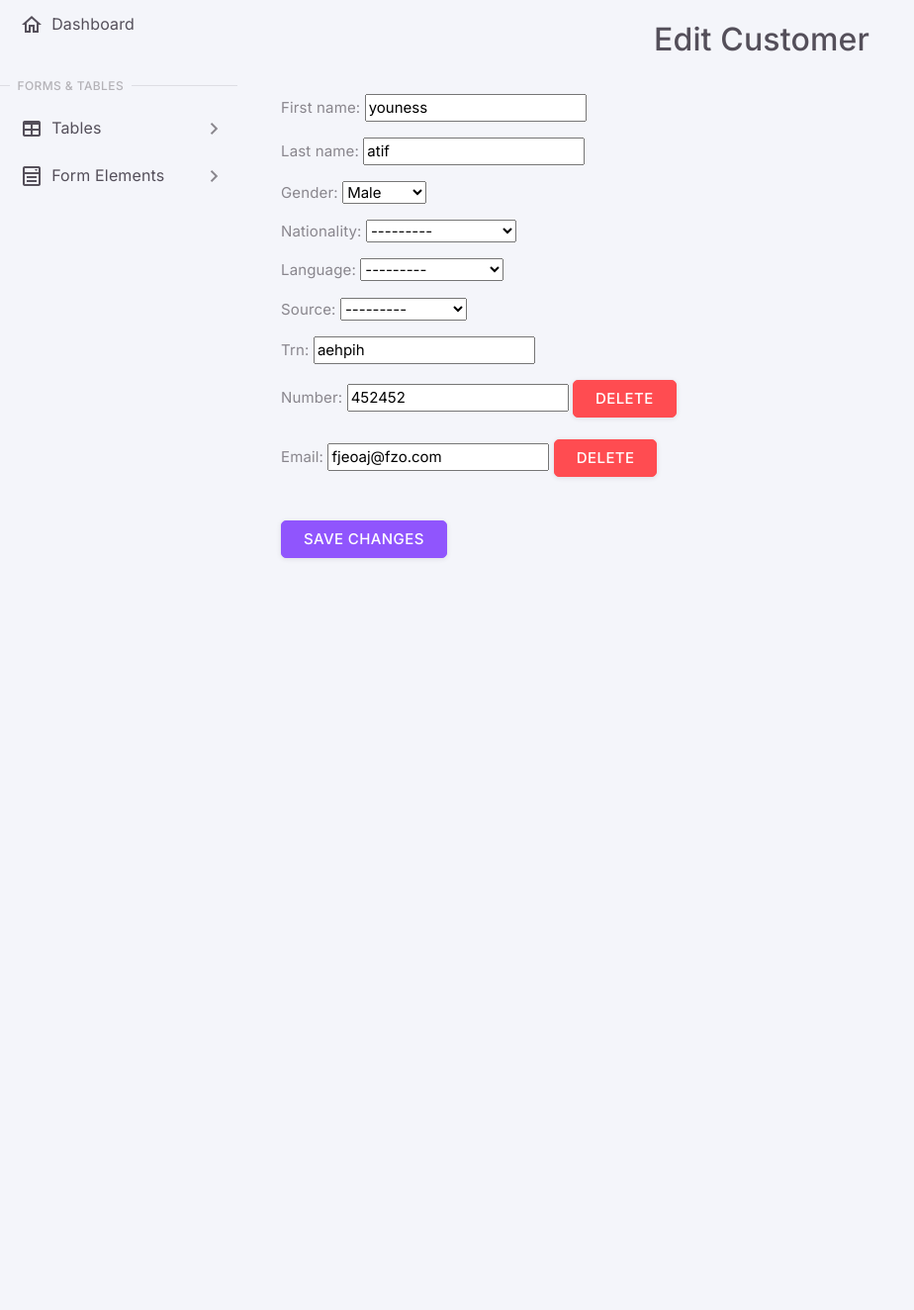
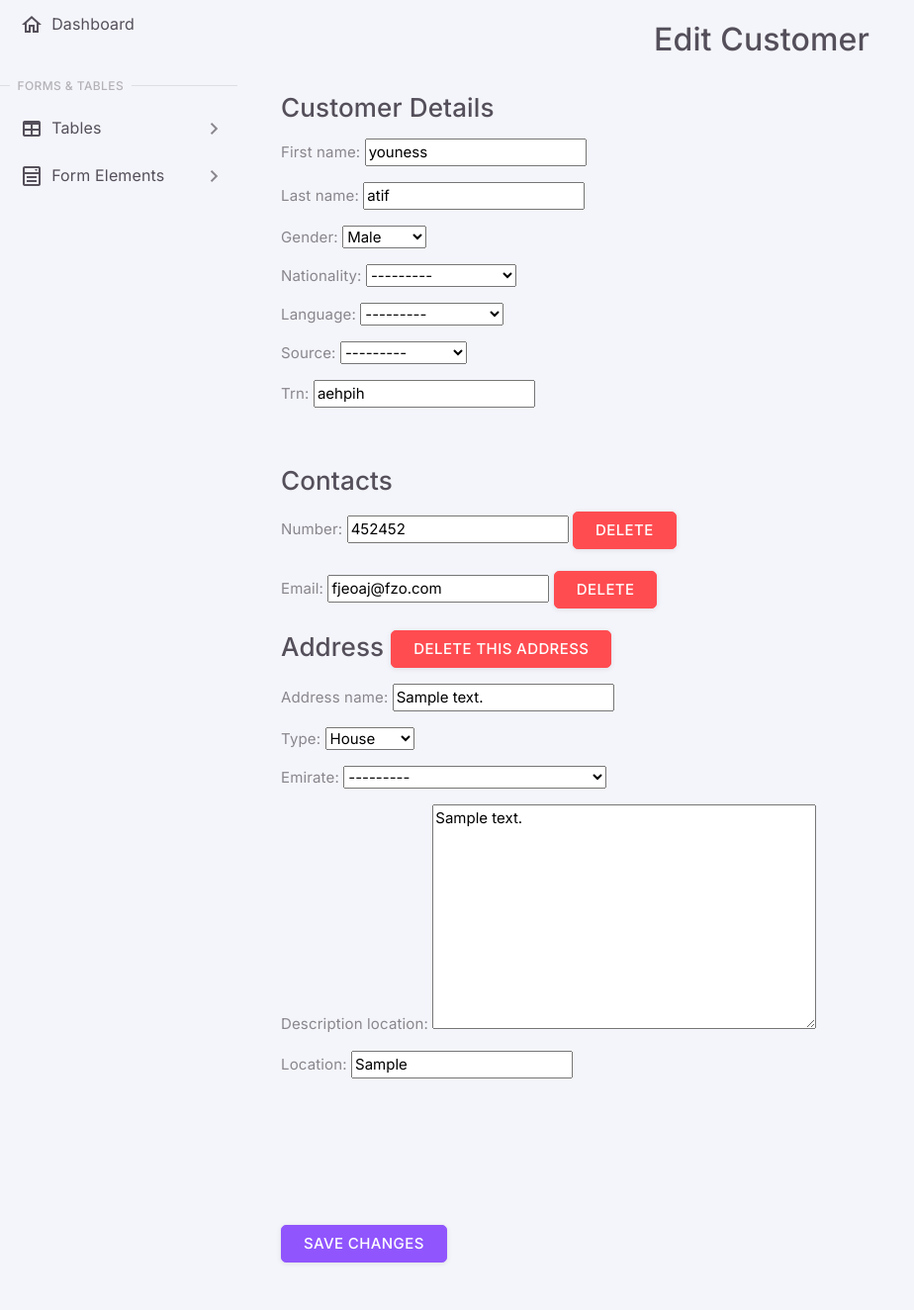
Before and after one commit to ynstf/DJANGO-CRM, a Django app: page /customer/1/edit/ in a window 1280 px wide. Shown: the part 64-1388 px from the top of the page at 99% size, without its empty margins (0-924 px from the left). Before the commit the page ends 629 px from the top, so only its background shows below. Run offline with Django 4.2, Linux system fonts and the light colour scheme; data comes from the database, SQL or seed files in the repository; both versions use the stored data as it was after the commit; tables that the repository leaves empty hold one stand-in row (values such as "Sample post"); some libraries are stand-ins or nearby versions.

Commit message:
adding address forms to edit page & the possibility to delete address

```diff
--- a/apps/dashboard/templates/edit_customer.html
+++ b/apps/dashboard/templates/edit_customer.html
@@ -35,33 +35,51 @@
             <form method="post" action="{% url 'edit_customer' customer.id %}">
                 {% csrf_token %}
 
+                <h3>Customer Details</h3>
                 {{ form.as_p }}
+                <br><br>
 
+                <h3>Contacts</h3>
                 {% for phone in phones %}
                     {{ phone.form }}
                     <a href="{% url 'delete_number' phone.number.id %}"><button type="button" class="btn btn-danger">Delete</button></a>
                     <br><br>
                 {% endfor %}
-
                 {% for whatsApp in whatsApps %}
                     {{ whatsApp.form }}
                     <a href="{% url 'delete_whatsApp' whatsApp.number.id %}"><button type="button" class="btn btn-danger">Delete</button></a>
                     <br><br>
                 {% endfor %}
-
                 {% for landline in landlines %}
                     {{ landline.form }}
                     <a href="{% url 'delete_landline' landline.landline.id %}"><button type="button" class="btn btn-danger">Delete</button></a>
                     <br><br>
                 {% endfor %}
-
                 {% for email in emails %}
                     {{ email.form }}
                     <a href="{% url 'delete_email' email.mail.id %}"><button type="button" class="btn btn-danger">Delete</button></a>
                     <br><br>
                 {% endfor %}
 
-                <br>
+
+                {% for address in addresses %}
+                    <h3>Address <a href="{% url 'delete_address' address.adrs.id %}"><button type="button" class="btn btn-danger">Delete this address</button></a> </h3>
+                    {{ address.form.as_p }}
+                    <br><br>
+                {% endfor %}
+                <br><br>
+
+
+
+
+                {% for Inquiry in Inquiries %}
+                    <h3>Inquiry </h3>
+                    {{ Inquiry.form.as_p }}
+                    <br><br>
+                {% endfor %}
+                <br><br>
+
+
                 <button type="submit" class="btn btn-primary">Save Changes</button>
             </form>
 
--- a/apps/dashboard/urls.py
+++ b/apps/dashboard/urls.py
@@ -1,6 +1,6 @@
 from django.urls import path
 from .views import dashboard,add_customer,customer_list,customer_info,edit_customer,delete_number
-from .views import delete_number, delete_whatsApp, delete_landline, delete_email
+from .views import delete_number, delete_whatsApp, delete_landline, delete_email, delete_address
 
 
 urlpatterns = [
@@ -14,5 +14,8 @@ urlpatterns = [
     path('delete_whatsApp/<int:id_number>', delete_whatsApp, name='delete_whatsApp'),
     path('delete_landline/<int:id_number>', delete_landline, name='delete_landline'),
     path('delete_email/<int:id_mail>', delete_email, name='delete_email'),
+    path('delete_address/<int:id_address>', delete_address, name='delete_address'),
+
+
 
 ]
--- a/apps/dashboard/views.py
+++ b/apps/dashboard/views.py
@@ -3,10 +3,10 @@ from web_project.template_helpers.theme import TemplateHelper
 from apps.authentication.models import Employee
 from django.shortcuts import render, redirect
 
-from apps.dashboard.models import Address, Inquiry
+from apps.dashboard.models import Address, Customer, Inquiry
 from .forms import CustomerForm, AddressForm, InquiryForm,CustomerFormEdit
 
-from apps.dashboard.models import PhoneNumber, Email, Landline, WhatsApp
+from apps.dashboard.models import PhoneNumber, Email, Landline, WhatsApp, Emirate
 from .forms import PhoneNumberForm, EmailForm, LandlineForm, WhatsAppForm
 
 from .models import Customer, Nationality
@@ -168,6 +168,12 @@ def delete_landline(request, id_number):
     landline.delete()
     return redirect('edit_customer', id=id)
 
+def delete_address(request, id_address):
+    address = get_object_or_404(Address, id=id_address)
+    id = address.customer.id
+    address.delete()
+    return redirect('edit_customer', id=id)
+
 
 
 
@@ -198,7 +204,6 @@ def edit_customer(request, id):
                                 whatsapp =number)
             new.save()
 
-
         #update Landline
         pre_numbers = Landline.objects.filter(customer=customer)
         pre_numbers.delete()
@@ -220,6 +225,36 @@ def edit_customer(request, id):
             new.save()
 
 
+
+        #update address
+        address = Address.objects.filter(customer=customer)
+        address.delete()
+        address_names = request.POST.getlist("address_name")
+        types = request.POST.getlist("type")
+        emirates = request.POST.getlist("emirate")
+        description_locations = request.POST.getlist("description_location")
+        locations = request.POST.getlist("location")
+        for adrs in range(len(address_names)):
+            try:
+                print(emirates[adrs])
+                emirate = Emirate.objects.get(id=emirates[adrs])
+                print(emirate)
+                new_address = Address(customer = customer,
+                                        address_name = address_names[adrs],
+                                        type = types[adrs],
+                                        emirate = emirate,
+                                        description_location = description_locations[adrs],
+                                        location = locations[adrs])
+                new_address.save()
+
+            except:
+                new_address = Address(customer = customer,
+                                        address_name = address_names[adrs],
+                                        type = types[adrs],
+                                        description_location = description_locations[adrs],
+                                        location = locations[adrs])
+                new_address.save()
+                print(2)
 
 
         if form.is_valid():
@@ -263,7 +298,13 @@ def edit_customer(request, id):
                             'number':w})
         print(whatsApps)
 
-
+        #Addressfomr
+        address = Address.objects.filter(customer=customer)
+        addresses = []
+        for a in address:
+            addresses.append({'form':AddressForm(instance=a),
+                            'adrs':a})
+        print(addresses)
 
 
 
@@ -276,6 +317,7 @@ def edit_customer(request, id):
         'whatsApps':whatsApps,
         'landlines':landlines,
         'emails':emails,
+        'addresses':addresses,
     }
     context = TemplateLayout.init(request, context)
     return render(request, "edit_customer.html", context)
```
Also changed, not shown: db.sqlite3.
